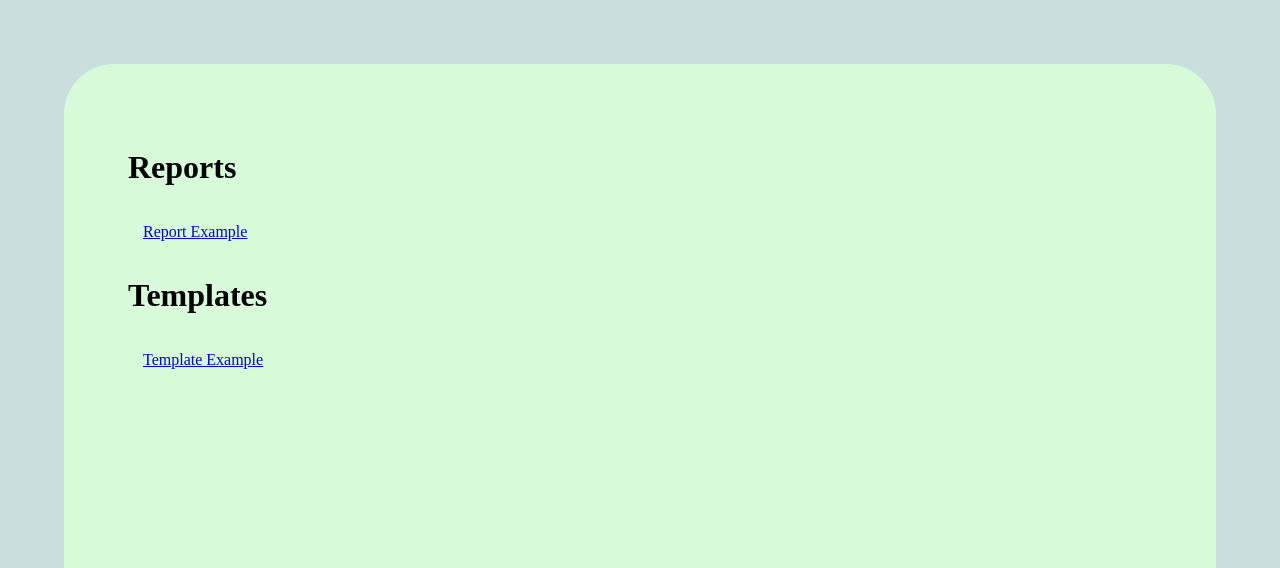
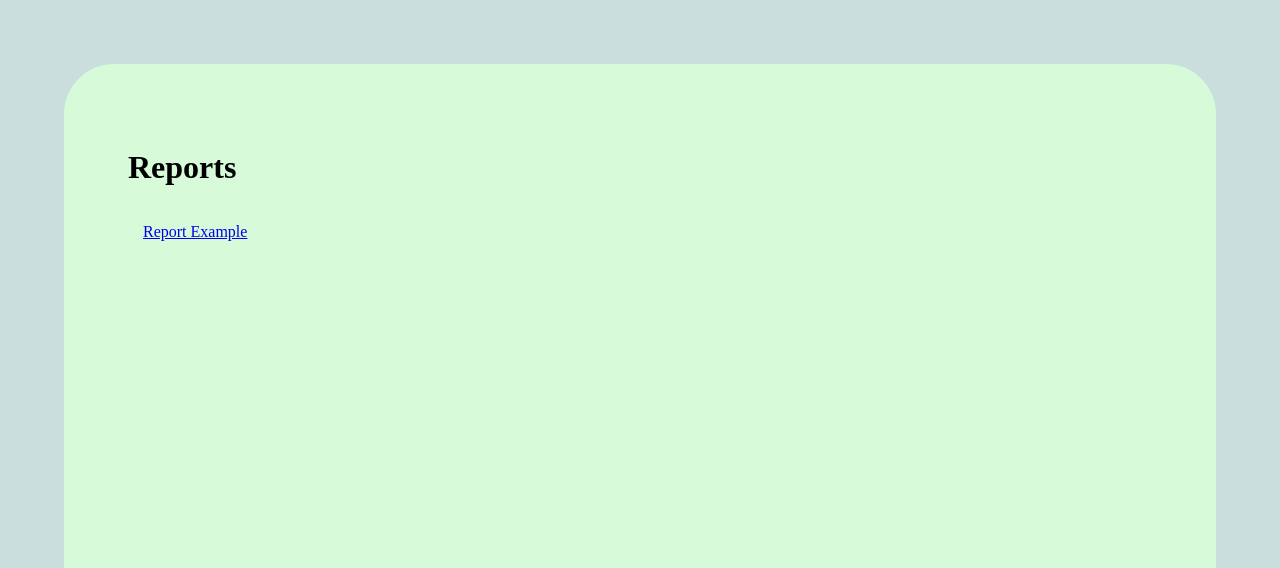
Before and after one commit to Molrn/graded-report-formatter, a Django app: page /grf/ in a window 1280 px wide. Shown: the top 568 px of the page. Run offline with Django 4.2, Linux system fonts and the light colour scheme; data comes from the database, SQL or seed files in the repository.

Commit message:
Fix : Remove Template Objects
Report objects will be used as templates

```diff
--- a/grf/models.py
+++ b/grf/models.py
@@ -1,42 +1,12 @@
 from django.db import models
 from django.utils import timezone
 
-
-class Template(models.Model):
-    title = models.CharField(max_length=200)
-    created_at = models.DateTimeField(default=timezone.now)
-    updated_at = models.DateTimeField(default=timezone.now)
-    cover_sheet = models.ImageField(null=True)
-
-    def create_default(apps, schema_editor):
-        template_ex = Template.objects.create(title='Template Example')
-        part1 = TemplatePart.objects.create(template=template_ex, title='Part 1', order=1)
-        TemplatePart.objects.create(template=template_ex, title='Part 2', order=2)
-        subpart = TemplateSubPart.objects.create(parent_part=part1, title='SubPart', order=1)
-        TemplateSubPart.objects.create(parent_subpart=subpart, title='SubSubPart', order=1)
-
-class TemplatePart(models.Model):
-    template = models.ForeignKey(Template, on_delete=models.CASCADE)
-    order = models.PositiveIntegerField(null=True)
-    is_graded = models.BooleanField(default=True)
-    title = models.CharField(max_length=200)
-    introduction = models.TextField(null=True)
-
-class TemplateSubPart(models.Model):
-    parent_part = models.ForeignKey(TemplatePart, on_delete=models.CASCADE, null=True)
-    parent_subpart = models.ForeignKey('self', on_delete=models.CASCADE, null=True)
-    order = models.PositiveIntegerField(null=True)
-    title = models.CharField(max_length=200)
-    is_included = models.BooleanField(default=True)
-    introduction = models.TextField(null=True)
-    is_intro_included = models.BooleanField(default=True)
 
 class Report(models.Model):
     title = models.CharField(max_length=100)
     created_at = models.DateTimeField(default=timezone.now)
     updated_at = models.DateTimeField(default=timezone.now)
-    template = models.ForeignKey(Template, on_delete=models.CASCADE, null=True)
-    cover_sheet = models.ImageField(null=True)
+    template = models.ForeignKey('self', on_delete=models.DO_NOTHING, null=True)
 
     def create_default(apps, schema_editor):
         report_ex = Report.objects.create(title='Report Example')
@@ -62,5 +32,6 @@ class ReportSubPart(models.Model):
     title = models.CharField(max_length=200)
     is_included = models.BooleanField(default=True)
     grade = models.PositiveIntegerField(null=True)
-    introduction = models.TextField(null=True)
+    introduction = models.TextField(default='')
     is_intro_included = models.BooleanField(default=True)
+    content = models.TextField(default='')
--- a/grf/templates/index.html
+++ b/grf/templates/index.html
@@ -8,10 +8,3 @@
     <li><a href="{% url 'report' id=report.id %}">{{ report.title }}</a></li>
     {% endfor %}
 </ul>
-<h1>Templates</h1>
-<ul>
-    {% for template in all_templates %}
-    <li><a href="{% url 'template' id=template.id %}">{{ template.title }}</a></li>
-    {% endfor %}
-</ul>
-</main>
--- a/grf/urls.py
+++ b/grf/urls.py
@@ -4,7 +4,6 @@ from . import views
 urlpatterns = [
     path("", views.IndexView.as_view(), name="index"),
     path("report/<int:id>", views.ReportView.as_view(), name="report"),
-    path("template/<int:id>", views.TemplateView.as_view(), name="template"),
     path("report/create", views.ReportCreateView.as_view(), name="report-create"),
     path("settings", views.SettingsView.as_view(), name="settings"),
 ]
--- a/grf/views.py
+++ b/grf/views.py
@@ -1,8 +1,5 @@
-from django.http import HttpResponse
 from django.views import generic
-from django.template.loader import get_template
-from django.template import Context
-from .models import Report, Template, ReportPart, ReportSubPart
+from .models import Report, ReportPart, ReportSubPart
 
 class IndexView(generic.TemplateView):
     template_name = 'index.html'
@@ -10,7 +7,6 @@ class IndexView(generic.TemplateView):
     def get_context_data(self, **kwargs):
         context = super().get_context_data(**kwargs)
         context['all_reports'] = Report.objects.all()
-        context['all_templates'] = Template.objects.all()
         return context
 
 class ReportView(generic.DetailView):
@@ -31,13 +27,5 @@ class ReportCreateView(generic.CreateView):
     model = Report
     template_name = 'report/create.html'
 
-class TemplateView(generic.DetailView):
-    model = Template
-    template_name = 'template/edit.html'
-
-    def get_object(self, queryset=None):
-        id = self.kwargs.get("id")
-        return Template.objects.get(pk=id)
-
 class SettingsView(generic.UpdateView):
     template_name = 'settings.html'
```
Also changed, not shown: grf/templates/template/edit.html (deleted, +0 -11 lines), grf/templates/template/subpart.html (deleted, +0 -8 lines), grf/migrations/0001_initial.py.
